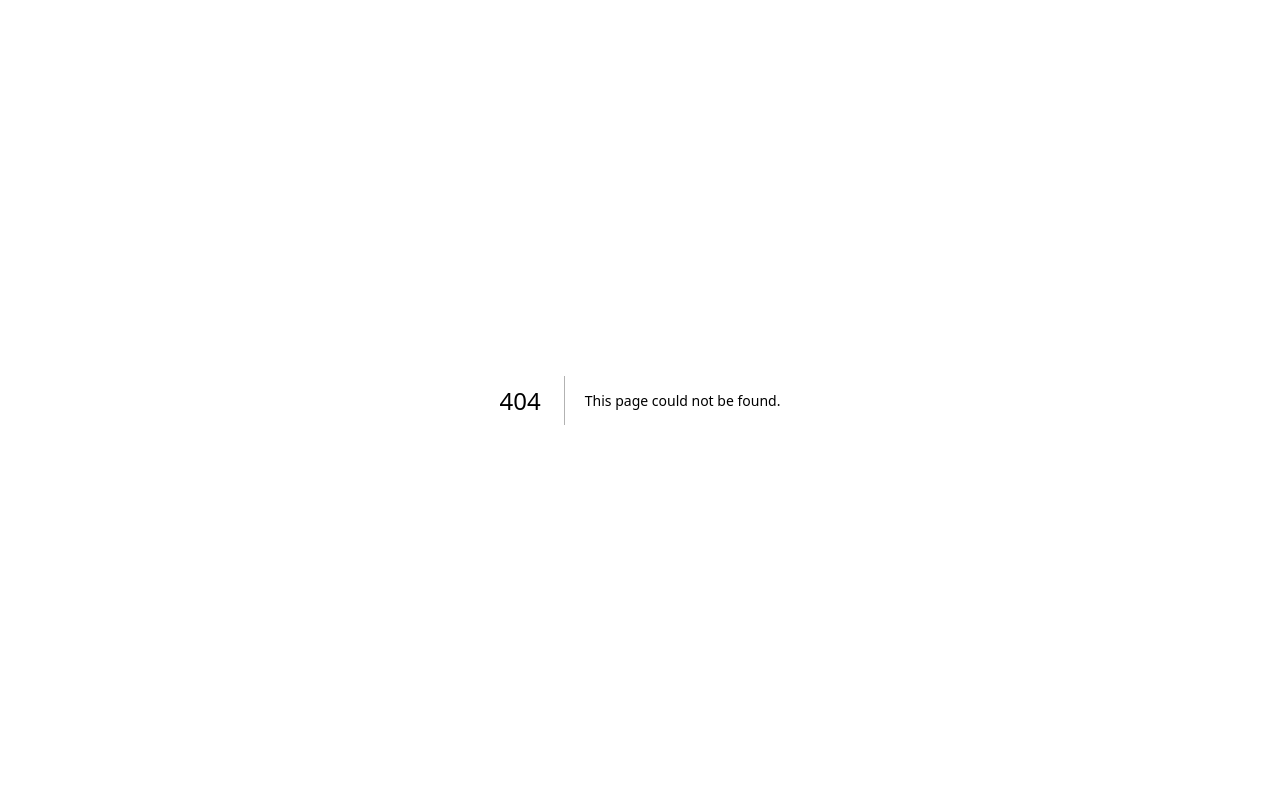
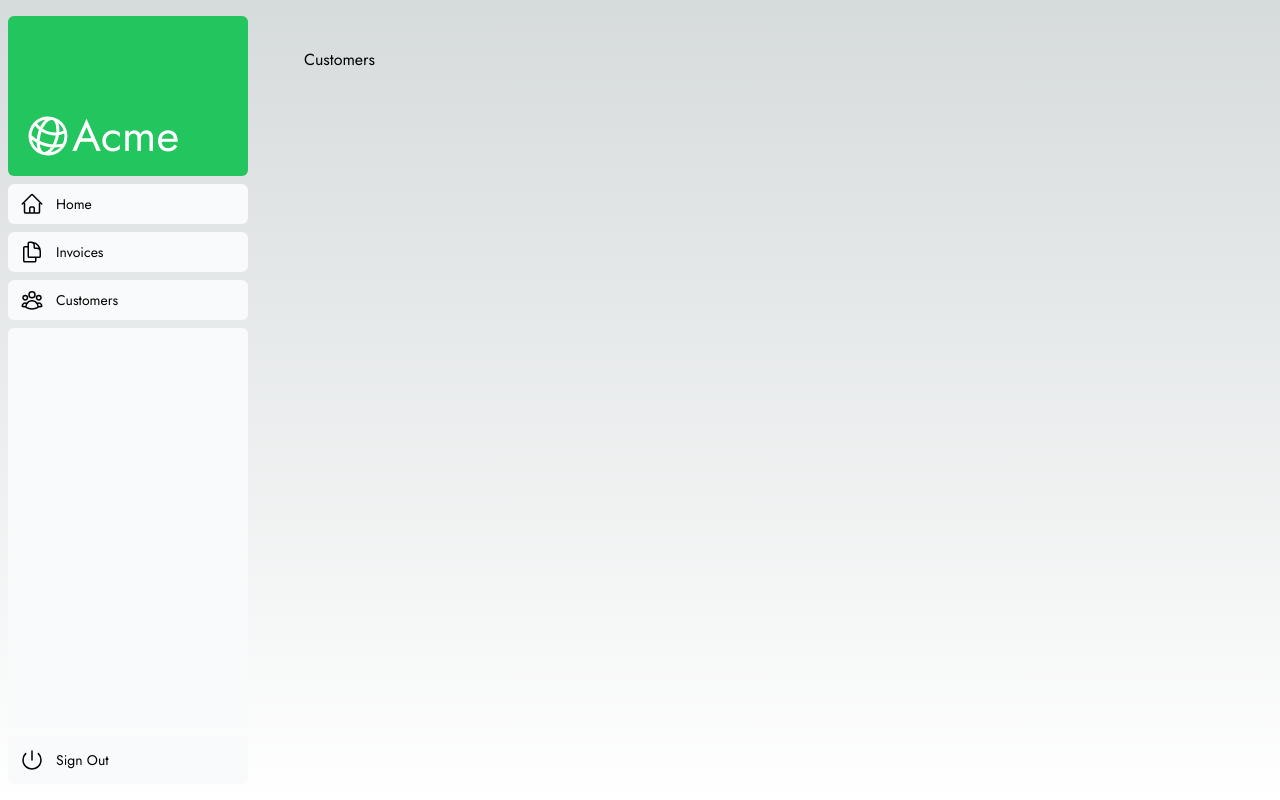
Before and after one commit to v-makarovskyi/dashboard-nextjs, a Next.js app: page /dashboard/customers in a window 1280 px wide. Before the commit this address had no page. Built offline with nearby package versions, Linux system fonts and the light colour scheme.

Commit message:
todo customers page

```diff
--- /dev/null
+++ b/src/app/dashboard/customers/page.tsx
@@ -0,0 +1,5 @@
+export default function Page() {
+    return (
+        <div>Customers</div>
+    )
+}
```
